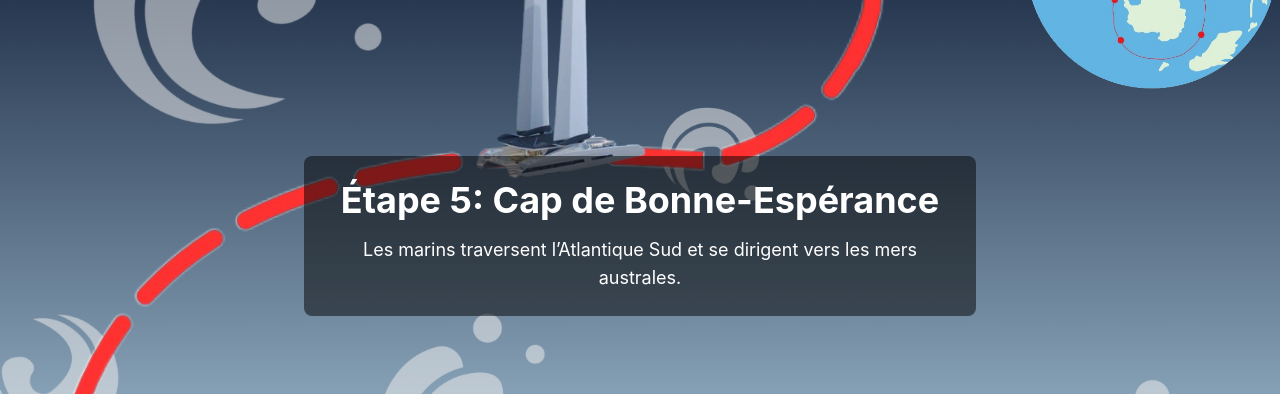
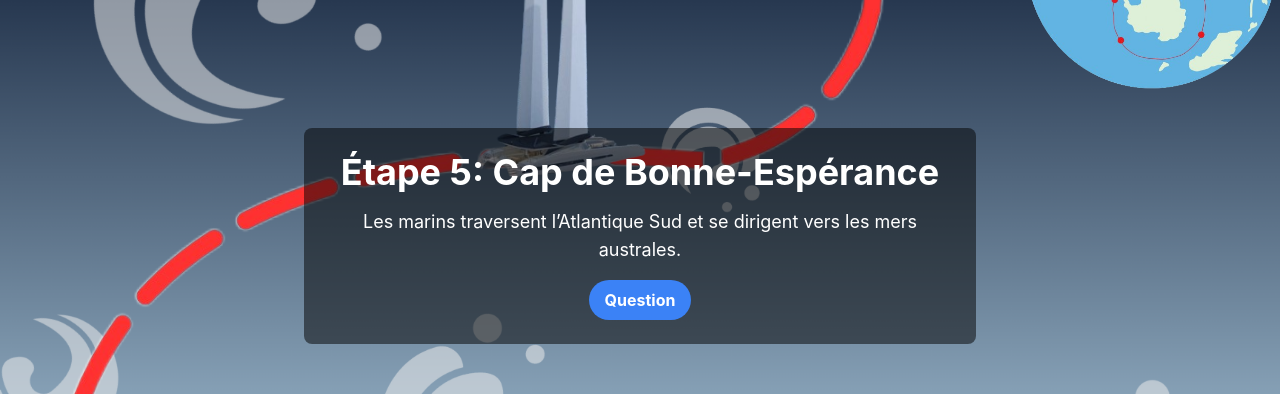
Before and after one commit to ndi-do/2024-bergerie-front, a React (Vite) app: page / in a window 1280 px wide. Shown: the part 4220-4614 px from the top of the page. Built offline with nearby package versions, Linux system fonts and the light colour scheme.

Commit message:
configure multiple quizzes

```diff
--- /dev/null
+++ b/src/components/quiz/quizzes-form.tsx
@@ -0,0 +1,58 @@
+import { useState } from 'react';
+import QuizForm from './quiz-form';
+
+interface QuizzesFormProps {
+    quizzes: {
+        question: string;
+        answers: { title: string; isCorrect: boolean }[];
+        resultMessage: {
+            success: string;
+            failure: string;
+        };
+    }[];
+    allowShuffleQuiz: boolean;
+    allowShuffleAnswers: boolean;
+}
+
+export default function QuizzesForm({ quizzes, allowShuffleQuiz, allowShuffleAnswers }: QuizzesFormProps) {
+    const [points, setPoints] = useState<number>(0);
+    const [quizIndex, setQuizIndex] = useState(0);
+
+    const shuffleArray = (array: any[]) => {
+        for (let i = array.length - 1; i > 0; i--) {
+            const j = Math.floor(Math.random() * (i + 1));
+            [array[i], array[j]] = [array[j], array[i]]; // Échange les éléments
+        }
+        return array;
+    };
+
+    const shuffledQuizzes = allowShuffleQuiz ? shuffleArray([...quizzes]) : quizzes;
+
+    const shuffledQuizWithAnswers = shuffledQuizzes.map((quiz) => ({
+        ...quiz,
+        answers: allowShuffleAnswers ? shuffleArray([...quiz.answers]) : quiz.answers,
+    }));
+
+    const handleNextQuiz = () => {
+        setQuizIndex((prev) => prev + 1);
+    };
+
+    return (
+        shuffledQuizWithAnswers.length <= quizIndex ? (
+            <div className='text-black'>
+                <h2 className="text-2xl font-bold my-6">Bravo !</h2>
+                <p>Vous avez terminé le quiz avec un total de <span className='text-[#635BFF]'>{points}</span>/{shuffledQuizWithAnswers.length} points.</p>
+            </div>
+        ) : (
+            <QuizForm
+                key={quizIndex}
+                stage={`${quizIndex + 1}/${shuffledQuizWithAnswers.length}`}
+                question={shuffledQuizWithAnswers[quizIndex].question}
+                answers={shuffledQuizWithAnswers[quizIndex].answers}
+                resultMessage={shuffledQuizWithAnswers[quizIndex].resultMessage}
+                onUpdatePoints={(p: number) => setPoints(prev => prev + p)}
+                handleNextQuiz={handleNextQuiz}
+            />
+        )
+    );
+}
--- a/src/components/section.tsx
+++ b/src/components/section.tsx
@@ -2,7 +2,7 @@ import { motion } from 'framer-motion';
 import './Section.css';
 import { useState } from 'react';
 import Popup from './popup';
-import QuizForm from './quiz-form';
+import QuizzesForm from './quiz/quizzes-form';
 
 export interface SectionProps {
     title: string;
@@ -10,14 +10,18 @@ export interface SectionProps {
     image: string;
     trait: string;
     globe: string;
-    quiz?: {
+    quizzes?: {
+        data: {
             question: string;
             answers: { title: string, isCorrect: boolean }[];
             resultMessage: { success: string, failure: string };
+        }[];
+        allowShuffleQuiz: boolean;
+        allowShuffleQuizAnswers: boolean;
     }
 }
 
-export default function Section({ title, content, image, trait, globe, quiz }: SectionProps) {
+export default function Section({ title, content, image, trait, globe, quizzes }: SectionProps) {
     const [showQuestions, setShowQuestions] = useState(false);
 
    return (
@@ -40,7 +44,7 @@ export default function Section({ title, content, image, trait, globe, quiz }: S
             <h2 className="text-4xl font-bold mb-4">{title}</h2>
             <p className="text-lg">{content}</p>
             {
-                quiz && (
+                quizzes && (
                     <>
                         <button
                             onClick={() => setShowQuestions(true)}
@@ -48,10 +52,10 @@ export default function Section({ title, content, image, trait, globe, quiz }: S
                         >Question</button>
 
                         <Popup isOpen={showQuestions} onClose={() => setShowQuestions(false)}>
-                        <QuizForm
-                            question={quiz.question}
-                            answers={quiz.answers}
-                            resultMessage={quiz.resultMessage}
+                            <QuizzesForm
+                                quizzes={quizzes.data}
+                                allowShuffleQuiz={quizzes.allowShuffleQuiz}
+                                allowShuffleAnswers={quizzes.allowShuffleQuizAnswers}
                             />
                         </Popup>
                     </>
--- a/src/pages/home.tsx
+++ b/src/pages/home.tsx
@@ -42,6 +42,38 @@ export default function PageHome() {
          image: 'assets/cap_de_bonne-esperance.png',
          trait: 'assets/trait/5.png',
          globe: 'assets/globe/cap_de_bonne_esperance.png',
+         quizzes: {
+            data: [
+               {
+                  question: "Quel est l'un des plus grands défis que les marins rencontrent lors de l'étape 5, Cap de Bonne-Espérance ?",
+                  answers: [
+                      { title: "La traversée de l'Atlantique Sud avec ses tempêtes et courants puissants", isCorrect: true },
+                      { title: "L'entrée dans l'océan Pacifique, un passage difficile", isCorrect: false },
+                      { title: "La navigation autour des îles de l'océan Indien", isCorrect: false },
+                      { title: "La gestion des températures élevées à proximité de l'Équateur", isCorrect: false }
+                  ],
+                  resultMessage: {
+                      success: "Bonne réponse ! L'Atlantique Sud présente de nombreux défis, notamment des tempêtes et des courants puissants.",
+                      failure: "Dommage, le plus grand défi de l'étape 5 est la traversée de l'Atlantique Sud, réputée pour ses conditions difficiles."
+                  }
+              },
+              {
+                  question: "Pourquoi les skippers doivent-ils être particulièrement vigilants lors de leur passage près du Cap de Bonne-Espérance pendant le Vendée Globe ?",
+                  answers: [
+                      { title: "En raison de la proximité des bancs de sable et des rochers", isCorrect: true },
+                      { title: "À cause des températures extrêmes qui affectent la performance des bateaux", isCorrect: false },
+                      { title: "À cause des courants marins qui ralentissent leur vitesse", isCorrect: false },
+                      { title: "En raison de la présence de nombreux icebergs dans la région", isCorrect: false }
+                  ],
+                  resultMessage: {
+                      success: "Bonne réponse ! La zone près du Cap de Bonne-Espérance est dangereuse en raison des bancs de sable et des rochers.",
+                      failure: "Dommage, les marins doivent être vigilants à la présence de bancs de sable et de rochers dans cette région."
+                  }
+              }
+            ],
+            allowShuffleQuiz: true,
+            allowShuffleQuizAnswers: true
+         }
       },
       {
          id: 'etape6',
@@ -50,6 +82,38 @@ export default function PageHome() {
          image: 'assets/cap_leeuwin.png',
          trait: 'assets/trait/6.png',
          globe: 'assets/globe/cap_leeuwin.png',
+         quizzes: {
+            data: [
+               {
+                  question: "Quel est le rôle stratégique du Cap Leeuwin (étape 6) dans le parcours du Vendée Globe ?",
+                  answers: [
+                      { title: "Il marque l'entrée dans l'océan Pacifique, un passage clé pour les skippers", isCorrect: true },
+                      { title: "Il est un point d'approvisionnement pour les marins", isCorrect: false },
+                      { title: "Il marque la fin du passage dans l'hémisphère sud", isCorrect: false },
+                      { title: "Il représente le début de la dernière étape de la course", isCorrect: false }
+                  ],
+                  resultMessage: {
+                      success: "Bonne réponse ! Le Cap Leeuwin est essentiel pour marquer l'entrée dans l'océan Pacifique.",
+                      failure: "Dommage, le Cap Leeuwin est crucial pour l'entrée dans l'océan Pacifique."
+                  }
+              },
+              {
+                  question: "Quel est l'impact du passage du Cap Leeuwin (étape 6) sur les marins pendant le Vendée Globe ?",
+                  answers: [
+                      { title: "Les marins doivent affronter des vagues énormes et des conditions de mer imprévisibles", isCorrect: true },
+                      { title: "Les marins sont confrontés à des températures glaciales, proches du zéro absolu", isCorrect: false },
+                      { title: "Les marins passent par des eaux très calmes, ce qui ralentit leur progression", isCorrect: false },
+                      { title: "Les marins doivent éviter des bancs de glace qui flottent dans la région", isCorrect: false }
+                  ],
+                  resultMessage: {
+                      success: "Bonne réponse ! Le passage près du Cap Leeuwin est marqué par des vagues énormes et des conditions maritimes très changeantes.",
+                      failure: "Dommage, les conditions de mer près du Cap Leeuwin sont connues pour être imprévisibles et difficiles."
+                  }
+              }
+            ],
+            allowShuffleQuiz: true,
+            allowShuffleQuizAnswers: true
+         }
       },
       {
          id: 'etape7',
@@ -58,19 +122,38 @@ export default function PageHome() {
          image: 'assets/point_nemo.png',
          trait: 'assets/trait/7.png',
          globe: 'assets/globe/point_nemo.png',
-         quiz: {
+         quizzes: {
+            data: [
+               {
+                  question: "Quel est le point Nemo, et pourquoi est-il important lors de la course du Vendée Globe ?",
+                  answers: [
+                     { title: "Le point Nemo est un endroit sur Terre où il n'y a aucune terre à proximité", isCorrect: true },
+                     { title: "Le point Nemo est le nom d'un bateau de course du Vendée Globe", isCorrect: false },
+                     { title: "Le point Nemo est une île où les marins font une escale pendant la course", isCorrect: false },
+                     { title: "Le point Nemo est le lieu le plus proche de l'Antarctique", isCorrect: false }
+                  ],
+                  resultMessage: {
+                     success: "Bonne réponse ! Le point Nemo est en effet un endroit situé dans l'océan Pacifique, où il n'y a aucune terre à des milliers de kilomètres autour.",
+                     failure: "Dommage, ce n'est pas la bonne réponse. Le point Nemo est un lieu situé dans l'océan Pacifique, éloigné de toute terre."
+                  }
+               },
+               {
                   question: "Quel est l'un des défis majeurs pour les skippers lors du passage près du point Nemo pendant le Vendée Globe ?",
                   answers: [
                      { title: "La gestion de l'approvisionnement en nourriture", isCorrect: false },
                      { title: "La gestion de la solitude et de l'isolement", isCorrect: true },
-               { title: 'La navigation à travers des eaux peu profondes', isCorrect: false },
-               { title: 'La prise de décisions rapides pour éviter des obstacles', isCorrect: false },
+                     { title: "La navigation à travers des eaux peu profondes", isCorrect: false },
+                     { title: "La prise de décisions rapides pour éviter des obstacles", isCorrect: false }
                   ],
                   resultMessage: {
                      success: "Bonne réponse ! Le passage près du point Nemo représente un défi psychologique majeur en raison de l'isolement total des marins.",
-               failure: "Dommage, ce n'est pas la bonne réponse. La gestion de la solitude et de l'isolement est un véritable défi pour les skippers près du point Nemo.",
-            },
-         },
+                     failure: "Dommage, ce n'est pas la bonne réponse. La gestion de la solitude et de l'isolement est un véritable défi pour les skippers près du point Nemo."
+                  }
+               }
+            ],
+            allowShuffleQuiz: true,
+            allowShuffleQuizAnswers: true
+         }
       },
       {
          id: 'etape8',
@@ -94,7 +177,7 @@ export default function PageHome() {
       <div>
          {sections.map((section) => (
             <Element key={section.id} name={section.id}>
-               <Section title={section.title} content={section.content} image={section.image} trait={section.trait} globe={section.globe} quiz={section.quiz} />
+               <Section title={section.title} content={section.content} image={section.image} trait={section.trait} globe={section.globe} quizzes={section.quizzes} />
             </Element>
          ))}
       </div>
```
Also changed, not shown: src/components/quiz/quiz-form.tsx (renamed from src/components/quiz-form.tsx, +29 -8 lines). Lines whose indentation alone changed are shown as unchanged.
